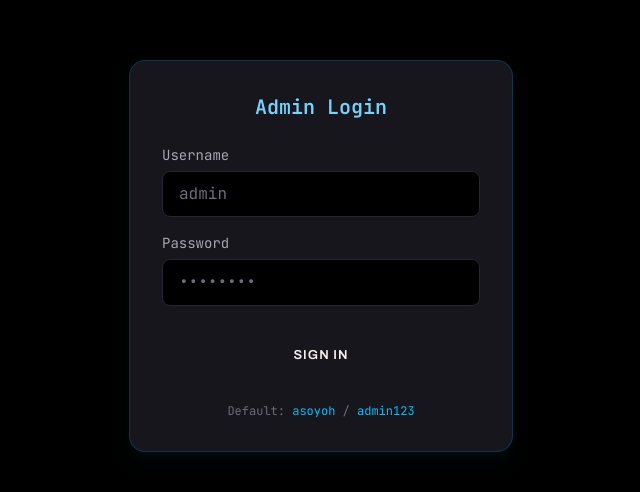
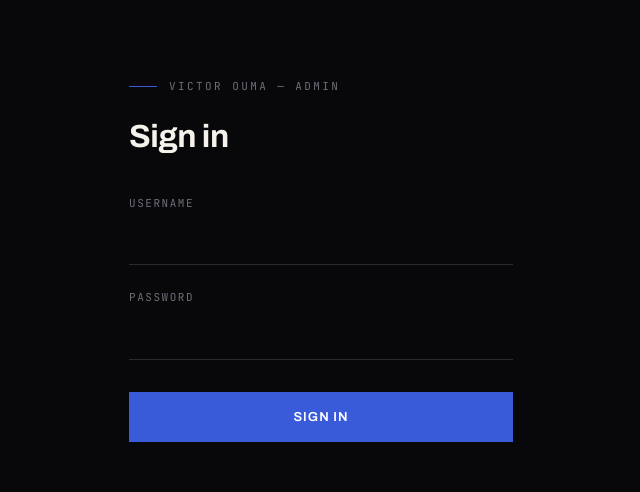
Before and after one commit to asoyovick/portfolio, a Next.js app: page /login in a window 1280 px wide. Shown: the part 144-636 px from the top of the page, without its empty margins (319-959 px from the left). Built offline with nearby package versions, Linux system fonts and the light colour scheme.

Commit message:
Update login page styling
Refine login page design with improved form layout and styling to
match the updated design system.

🤖 Generated with Codebuff
Co-Authored-By: Codebuff <noreply@codebuff.com>

```diff
--- a/src/app/login/page.tsx
+++ b/src/app/login/page.tsx
@@ -2,6 +2,7 @@
 
 import { useState } from "react";
 import { useRouter } from "next/navigation";
+
 export default function AdminLoginPage() {
   const [username, setUsername] = useState("");
   const [password, setPassword] = useState("");
@@ -36,24 +37,32 @@ export default function AdminLoginPage() {
   }
 
   return (
-    <div className="min-h-screen flex items-center justify-center bg-black">
+    <main className="min-h-screen flex items-center justify-center bg-[var(--color-ink-deep)] px-5">
       <form
         onSubmit={handleSubmit}
-        className="w-full max-w-sm p-8 rounded-2xl border border-sky-500/20 bg-[var(--color-bg-secondary)] shadow-lg shadow-sky-500/5"
+        className="w-full max-w-sm py-10"
+        aria-label="Admin login"
       >
-        <h1 className="text-xl font-mono font-semibold text-sky-300 mb-6 text-center">
-          Admin Login
+        <p className="label mb-6">Victor Ouma — Admin</p>
+        <h1 className="display-md text-[var(--color-ink-hi)] mb-10">
+          Sign in
         </h1>
 
         {error && (
-          <div className="mb-4 p-3 rounded-lg bg-red-500/10 border border-red-500/20 text-red-400 text-sm text-center">
+          <div
+            className="mb-6 px-4 py-3 border border-red-500/30 bg-red-500/10 text-red-300 text-sm"
+            role="alert"
+          >
             {error}
           </div>
         )}
 
-        <div className="space-y-4">
+        <div className="space-y-6">
           <div>
-            <label htmlFor="username" className="block text-sm font-mono text-[var(--color-text-secondary)] mb-1.5">
+            <label
+              htmlFor="username"
+              className="block meta mb-2"
+            >
               Username
             </label>
             <input
@@ -61,14 +70,14 @@ export default function AdminLoginPage() {
               type="text"
               value={username}
               onChange={(e) => setUsername(e.target.value)}
-              className="w-full px-4 py-2.5 rounded-lg bg-black border border-[var(--color-border)] text-[var(--color-text-primary)] font-mono placeholder:text-[var(--color-text-muted)] focus:outline-none focus:border-sky-500 transition-colors"
-              placeholder="admin"
+              autoComplete="username"
+              className="w-full bg-transparent border-b border-[var(--color-ink-hair)] focus:border-[var(--color-accent-soft)] text-[var(--color-ink-hi)] py-2.5 text-base outline-none transition-colors"
               required
             />
           </div>
 
           <div>
-            <label htmlFor="password" className="block text-sm font-mono text-[var(--color-text-secondary)] mb-1.5">
+            <label htmlFor="password" className="block meta mb-2">
               Password
             </label>
             <input
@@ -76,8 +85,8 @@ export default function AdminLoginPage() {
               type="password"
               value={password}
               onChange={(e) => setPassword(e.target.value)}
-              className="w-full px-4 py-2.5 rounded-lg bg-black border border-[var(--color-border)] text-[var(--color-text-primary)] font-mono placeholder:text-[var(--color-text-muted)] focus:outline-none focus:border-sky-500 transition-colors"
-              placeholder="••••••••"
+              autoComplete="current-password"
+              className="w-full bg-transparent border-b border-[var(--color-ink-hair)] focus:border-[var(--color-accent-soft)] text-[var(--color-ink-hi)] py-2.5 text-base outline-none transition-colors"
               required
             />
           </div>
@@ -85,16 +94,12 @@ export default function AdminLoginPage() {
           <button
             type="submit"
             disabled={loading}
-            className="w-full btn btn-primary text-sm py-2.5 mt-2"
+            className="btn btn--solid w-full mt-2 disabled:opacity-50"
           >
-            {loading ? "Signing in..." : "Sign in"}
+            {loading ? "Signing in…" : "Sign in"}
           </button>
         </div>
-
-        <p className="mt-6 text-center text-xs font-mono text-[var(--color-text-muted)]">
-          Default: <span className="text-sky-400">asoyoh</span> / <span className="text-sky-400">admin123</span>
-        </p>
       </form>
-    </div>
+    </main>
   );
 }
```
